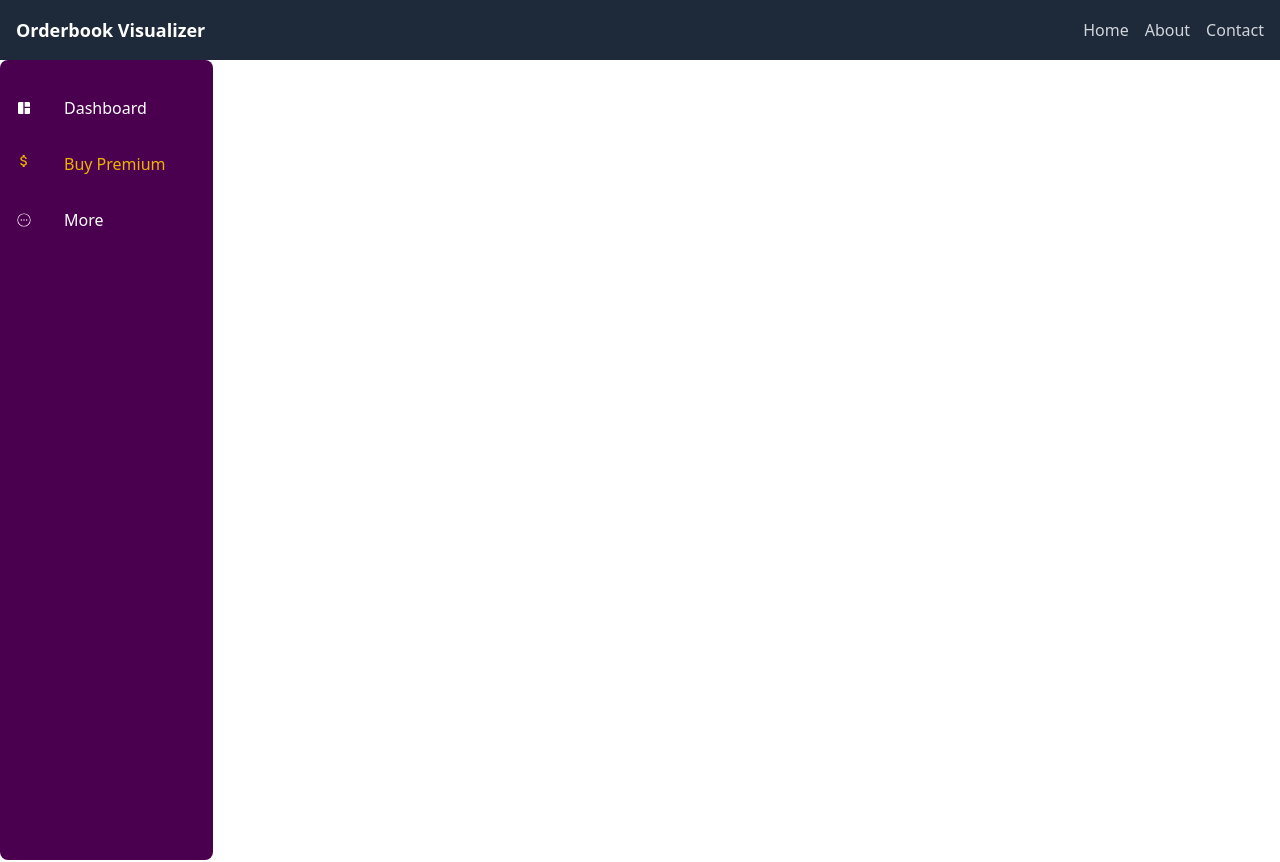
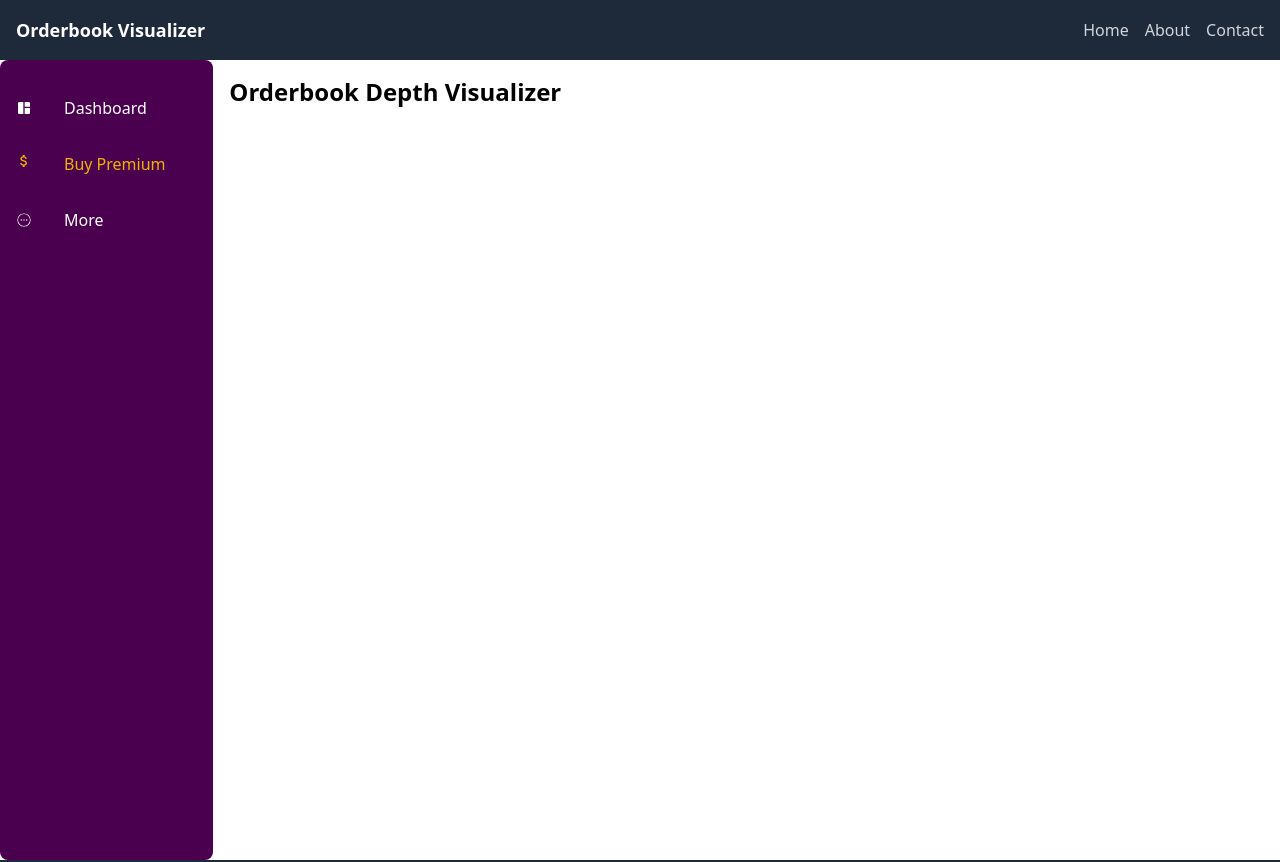
Before and after one commit to raj285/orderbook-visualizer, a Next.js app: page / in a window 1280 px wide. Shown: the top 862 px of the page. Built offline with nearby package versions, Linux system fonts and the light colour scheme.

Commit message:
orderbook page created

```diff
--- /dev/null
+++ b/app/components/OrderbookScene.tsx
@@ -0,0 +1,16 @@
+
+'use client'
+
+import { Canvas } from '@react-three/fiber'
+import { OrbitControls} from '@react-three/drei'
+
+export default function OrderbookScene() {
+  return (
+    <Canvas camera={{ position: [0, 10, 40], fov: 50 }}>
+      <ambientLight />
+      <pointLight position={[10, 10, 10]} />
+      <OrbitControls />
+      {/* 3D Orderbook bars will go here */}
+    </Canvas>
+  )
+}
--- a/app/layout.tsx
+++ b/app/layout.tsx
@@ -25,17 +25,17 @@ export default function RootLayout({
   children: React.ReactNode;
 }>) {
   return (
-    <>
-    <Navbar></Navbar>
-    <Sidebar></Sidebar>
     <html lang="en">
       <body
         className={`${geistSans.variable} ${geistMono.variable} antialiased`}
       >
-        {children}
+        <Navbar />
+<div className="flex h-screen">
+  <Sidebar className="w-64 shrink-0" />
+  <main className="flex-1 overflow-auto">{children}</main>
+</div>
+        <Footer />
       </body>
     </html>
-    <Footer></Footer>
-    </>
   );
 }
--- a/app/page.tsx
+++ b/app/page.tsx
@@ -1,7 +1,10 @@
 import Image from "next/image";
-
+import OrderbookScene from "./components/OrderbookScene";
 export default function Home() {
   return (
-    <>hii there i am nishant goswami</>
+    <div className="container mx-auto p-4">
+    <h1 className="text-2xl font-bold mb-4">Orderbook Depth Visualizer</h1>
+    <OrderbookScene/>
+    </div>
   );
 }
```
